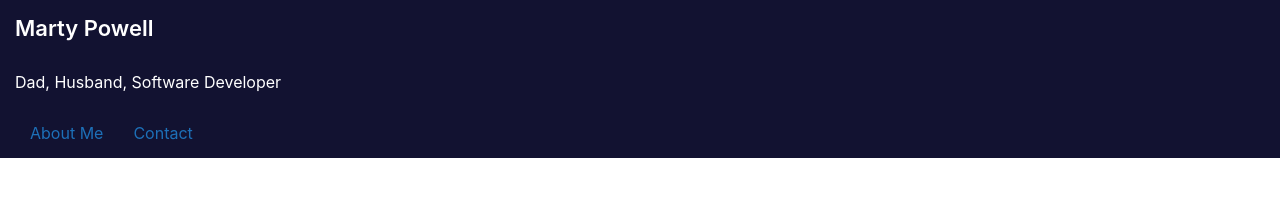
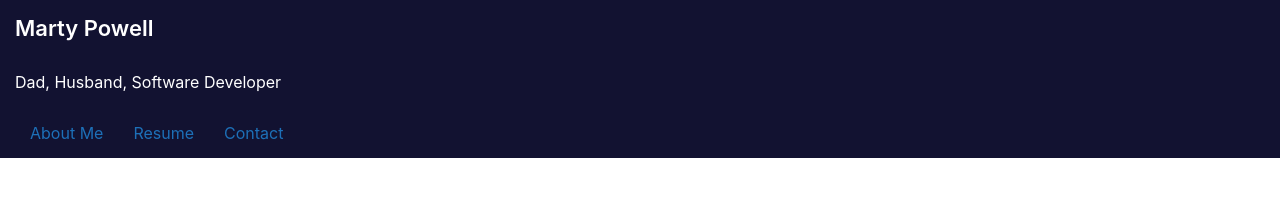
Before and after one commit to martypowell/martypowell-next, a Next.js app: page / in a window 1280 px wide. Shown: the top 208 px of the page. Built offline with nearby package versions, Linux system fonts and the light colour scheme.

Commit message:
added resume

```diff
--- a/components/SiteNav.jsx
+++ b/components/SiteNav.jsx
@@ -13,6 +13,11 @@ export default (props) => (
           </Link>
         </li>
         <li>
+          <Link href="/resume">
+            <a>Resume</a>
+          </Link>
+        </li>
+        <li>
           <Link href="/contact">
             <a>Contact</a>
           </Link>
```
Also changed, not shown: pages/resume.js (added, +12 -0 lines).
